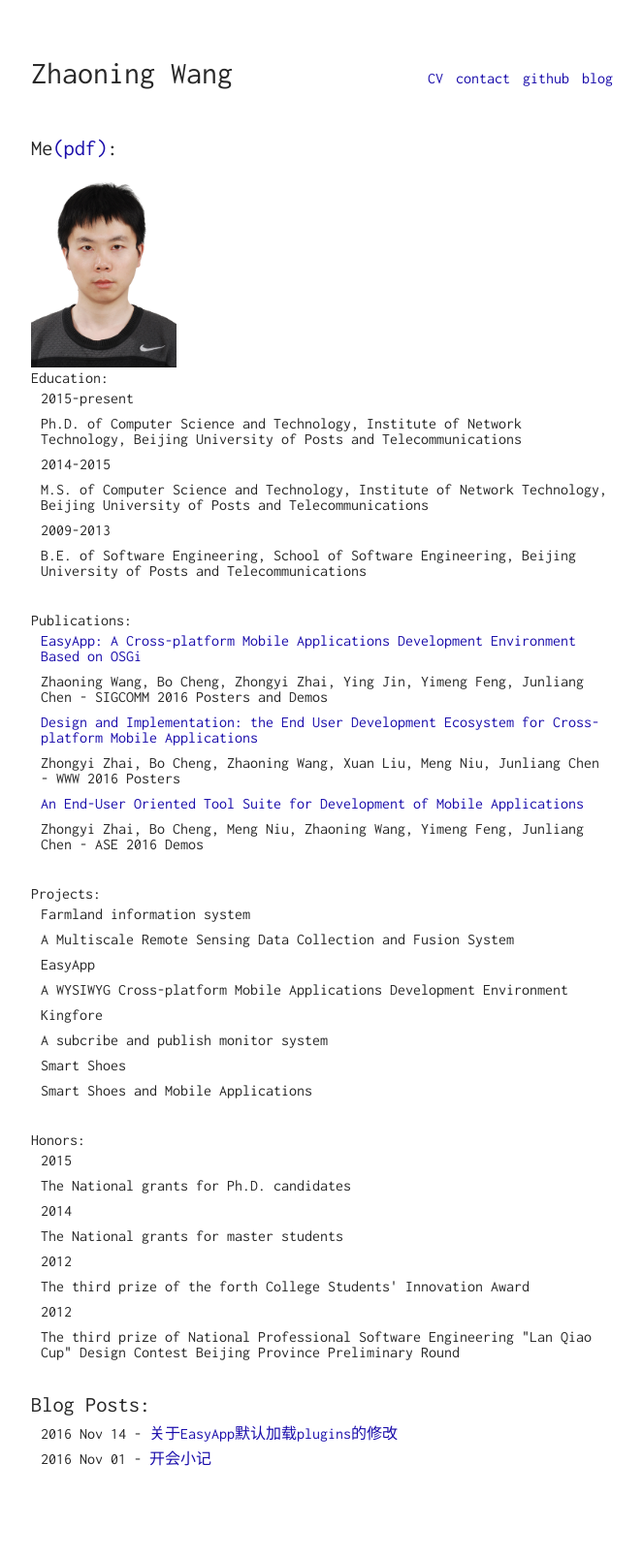
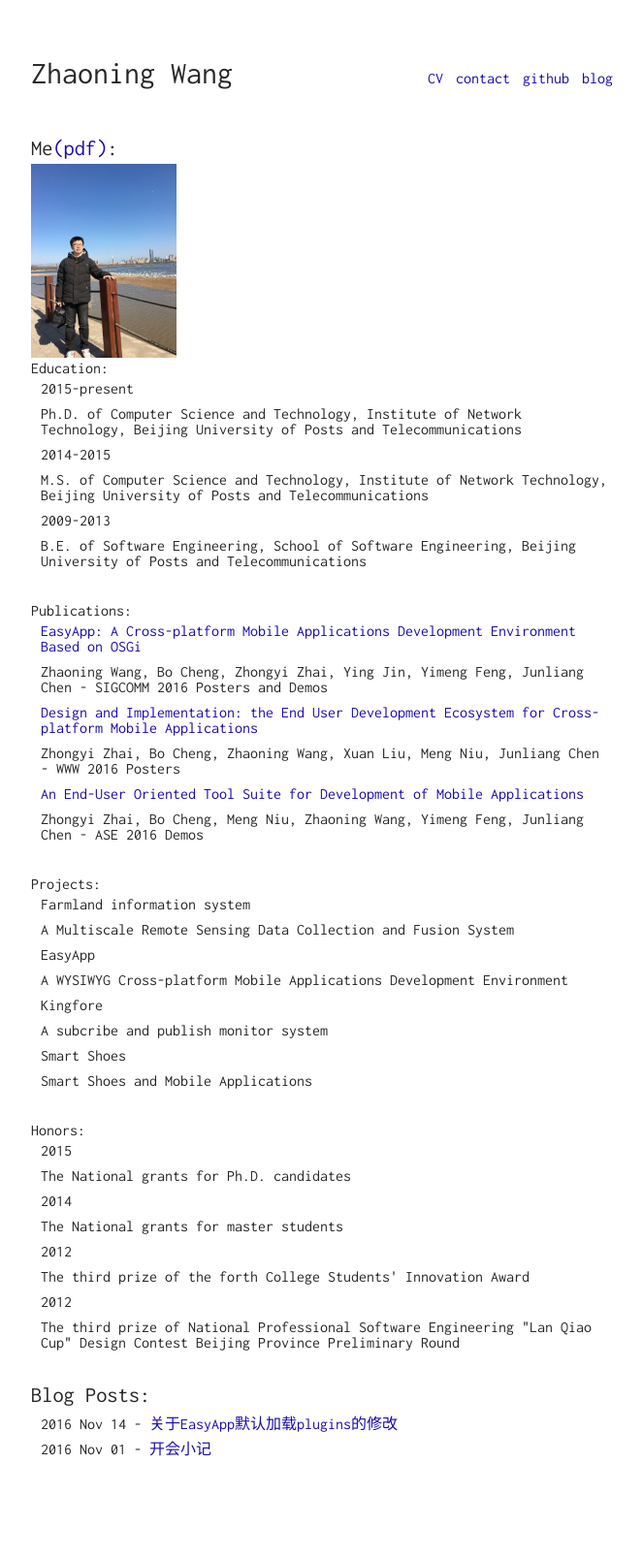
Before and after one commit to asimoo/asimoo.github.io, a Jekyll site: the page built from index.html, in a window 1280 px wide. Shown: the whole page at 97% size, without its empty margins (308-971 px from the left). Built offline with Jekyll 4.4.1, drawn with Linux system fonts in a browser that asks for light colours.

Commit message:
Update index.html

```diff
--- a/index.html
+++ b/index.html
@@ -6,7 +6,7 @@ layout: default
 
 <div class="portfolio">
     <h1>Me<a href="https://github.com/asimoo/asimoo.github.io/raw/master/pdf/ZhaoningWang.pdf">(pdf)</a>:</h1>
-    <img src="assets/img/photo.jpg" width="150"/>
+    <img src="assets/img/me.png" width="150"/>
     <ul>
       <h3>Education:</h3>
         {% for education in site.data.education %}
```
